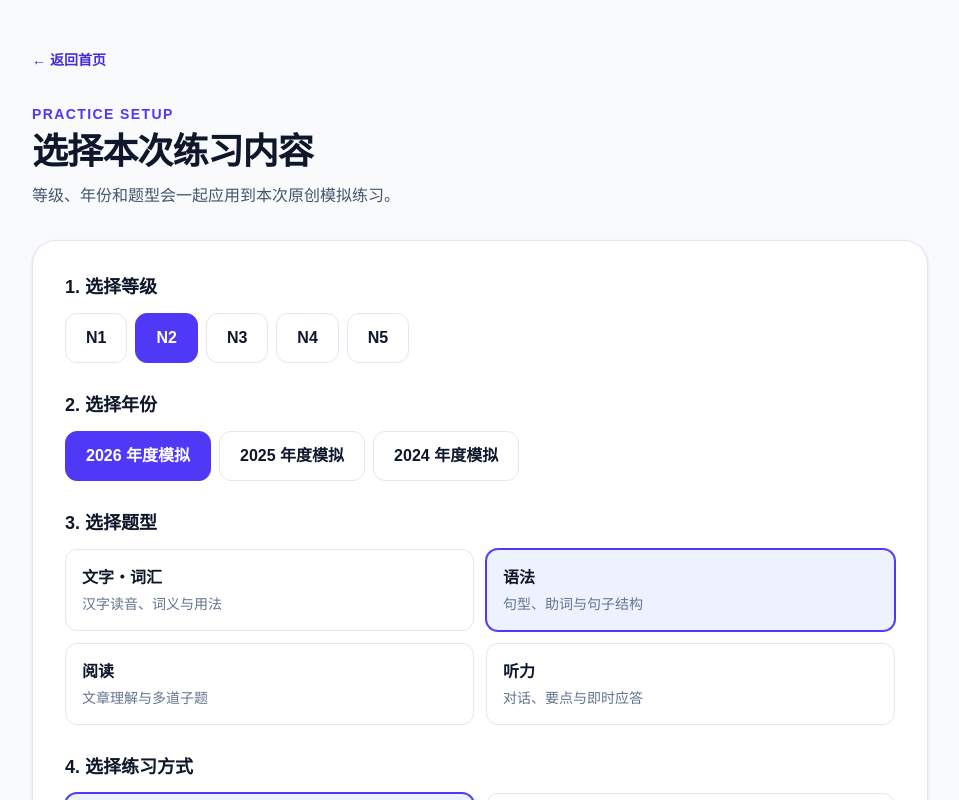
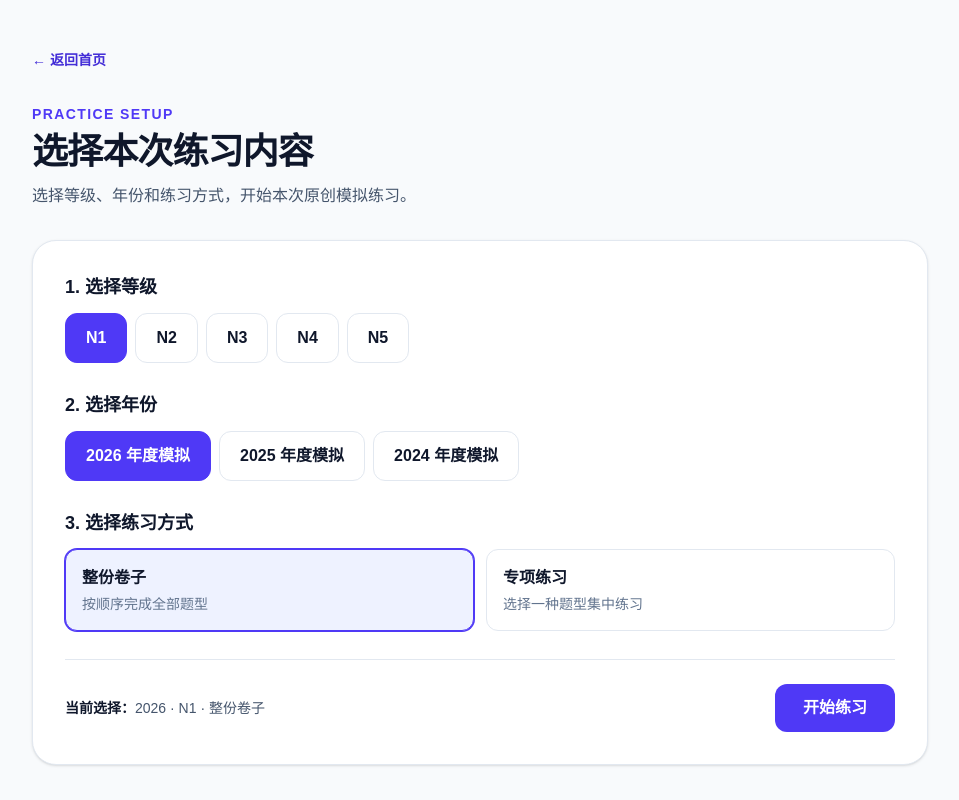
Before and after one commit to Linkyyy/jlpt-practice, a Next.js app: page /practice/setup in a window 1280 px wide. Shown: the top 800 px of the page, without its empty margins (160-1119 px from the left). Built offline with nearby package versions, Linux system fonts and the light colour scheme.

Commit message:
Refine practice setup defaults

```diff
--- a/src/app/practice/setup/practice-setup.tsx
+++ b/src/app/practice/setup/practice-setup.tsx
@@ -17,12 +17,12 @@ export function PracticeSetup() {
   const params = useSearchParams();
   const initialLevel = params.get("level");
   const initialType = params.get("type");
-  const [level, setLevel] = useState(levels.includes(initialLevel ?? "") ? initialLevel! : "N2");
+  const [level, setLevel] = useState(levels.includes(initialLevel ?? "") ? initialLevel! : "N1");
   const [year, setYear] = useState("2026");
   const [type, setType] = useState(types.some((item) => item.id === initialType) ? initialType! : "语法");
   const [mode, setMode] = useState<"full" | "single">("full");
-  const target = type === "阅读" ? "/practice/reading" : type === "听力" ? "/practice/listening" : "/practice";
-  const query = `?level=${level}&year=${year}&type=${encodeURIComponent(type)}&mode=${mode}`;
+  const target = mode === "full" ? "/practice" : type === "阅读" ? "/practice/reading" : type === "听力" ? "/practice/listening" : "/practice";
+  const query = `?level=${level}&year=${year}&mode=${mode}${mode === "single" ? `&type=${encodeURIComponent(type)}` : ""}`;
 
   return (
     <main className="min-h-screen bg-slate-50 px-4 py-8 text-slate-900 sm:px-8 sm:py-12">
@@ -30,30 +30,32 @@ export function PracticeSetup() {
         <Link href="/" className="text-sm font-semibold text-indigo-700">← 返回首页</Link>
         <p className="mt-8 text-sm font-bold tracking-widest text-indigo-600">PRACTICE SETUP</p>
         <h1 className="mt-2 text-3xl font-bold tracking-tight sm:text-4xl">选择本次练习内容</h1>
-        <p className="mt-3 text-slate-600">等级、年份和题型会一起应用到本次原创模拟练习。</p>
+        <p className="mt-3 text-slate-600">选择等级、年份和练习方式，开始本次原创模拟练习。</p>
 
         <div className="mt-8 space-y-7 rounded-3xl border border-slate-200 bg-white p-5 shadow-sm sm:p-8">
           <ChoiceGroup title="1. 选择等级" values={levels} selected={level} onSelect={setLevel} />
           <ChoiceGroup title="2. 选择年份" values={years} selected={year} onSelect={setYear} suffix=" 年度模拟" />
 
           <fieldset>
-            <legend className="text-lg font-bold">3. 选择题型</legend>
+            <legend className="text-lg font-bold">3. 选择练习方式</legend>
             <div className="mt-3 grid gap-3 sm:grid-cols-2">
-              {types.map((item) => (
-                <button key={item.id} type="button" onClick={() => setType(item.id)} className={`rounded-xl border p-4 text-left transition ${type === item.id ? "border-indigo-600 bg-indigo-50 ring-1 ring-indigo-600" : "border-slate-200 hover:border-indigo-300"}`}>
-                  <span className="font-bold">{item.id}</span><span className="mt-1 block text-sm text-slate-500">{item.description}</span>
-                </button>
-              ))}
+              <ModeButton active={mode === "full"} title="整份卷子" detail="按顺序完成全部题型" onClick={() => setMode("full")} />
+              <ModeButton active={mode === "single"} title="专项练习" detail="选择一种题型集中练习" onClick={() => setMode("single")} />
             </div>
           </fieldset>
 
-          <fieldset>
-            <legend className="text-lg font-bold">4. 选择练习方式</legend>
-            <div className="mt-3 grid gap-3 sm:grid-cols-2">
-              <ModeButton active={mode === "full"} title="整份卷子" detail="按顺序完成全部题型" onClick={() => setMode("full")} />
-              <ModeButton active={mode === "single"} title="单独题型" detail={`只练习${type}`} onClick={() => setMode("single")} />
-            </div>
-          </fieldset>
+          {mode === "single" && (
+            <fieldset>
+              <legend className="text-lg font-bold">4. 选择题型</legend>
+              <div className="mt-3 grid gap-3 sm:grid-cols-2">
+                {types.map((item) => (
+                  <button key={item.id} type="button" onClick={() => setType(item.id)} className={`rounded-xl border p-4 text-left transition ${type === item.id ? "border-indigo-600 bg-indigo-50 ring-1 ring-indigo-600" : "border-slate-200 hover:border-indigo-300"}`}>
+                    <span className="font-bold">{item.id}</span><span className="mt-1 block text-sm text-slate-500">{item.description}</span>
+                  </button>
+                ))}
+              </div>
+            </fieldset>
+          )}
 
           <div className="flex flex-col gap-4 border-t border-slate-200 pt-6 sm:flex-row sm:items-center sm:justify-between">
             <p className="text-sm text-slate-600"><strong className="text-slate-900">当前选择：</strong>{year} · {level} · {mode === "full" ? "整份卷子" : type}</p>
```
